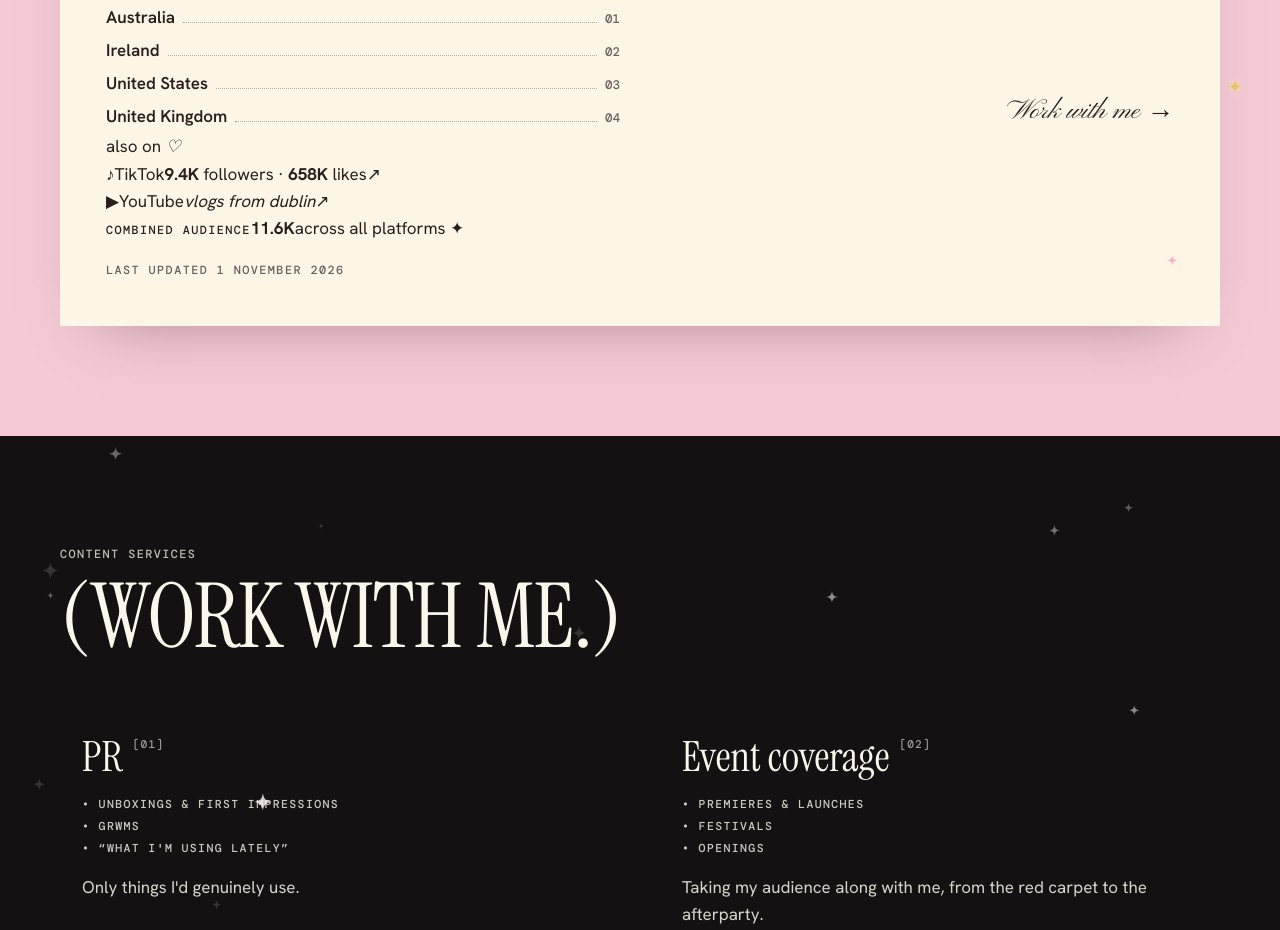
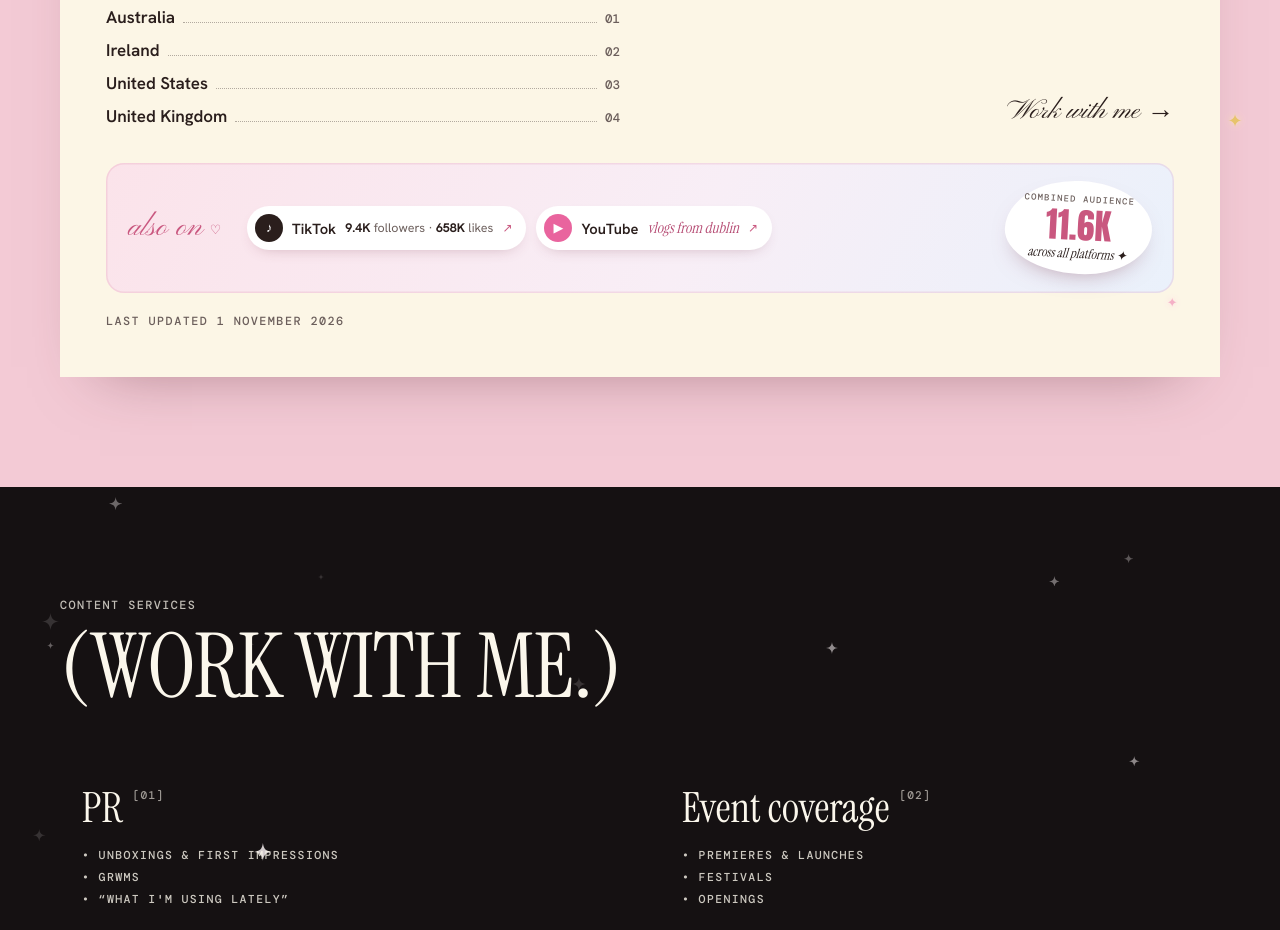
Before and after one commit to jessicakayleyyy/jessica-portfolio1, a Next.js app in the folder 1-code/: page / in a window 1280 px wide. Shown: the part 4400-5330 px from the top of the page. Built offline with nearby package versions, Linux system fonts and the light colour scheme.

Commit message:
Add files via upload

```diff
--- a/1-code/app/globals.css
+++ b/1-code/app/globals.css
@@ -688,3 +688,24 @@
 .flip-face{backface-visibility:hidden;-webkit-backface-visibility:hidden}
 .flip-back{position:absolute;inset:0;transform:rotateY(180deg)}
 @media (prefers-reduced-motion:reduce){.flip-inner{transition:none}}
+
+/* "Also on" row under the Instagram stats */
+.gram-also{display:grid;grid-template-columns:auto minmax(0,1fr) auto;align-items:center;gap:14px 26px;margin-top:30px;padding:18px 22px;border-radius:18px;background:linear-gradient(120deg,#fbe3ea,#f8eef6 55%,#eaf1fb);box-shadow:inset 0 0 0 1.5px rgba(201,87,127,.14)}
+.also-title{font:400 1.9rem/1 var(--script);color:#c9577f;white-space:nowrap}
+.also-title i{font:normal .8rem var(--sans);vertical-align:middle}
+.also-list{display:flex;flex-wrap:wrap;gap:10px}
+.also-pill{display:inline-flex;align-items:center;gap:9px;padding:8px 14px 8px 8px;border-radius:999px;background:#fff;color:var(--ink);text-decoration:none;box-shadow:0 6px 16px -10px rgba(120,50,70,.45);transition:transform .25s cubic-bezier(.3,1.6,.5,1),box-shadow .25s}
+.also-pill:hover{transform:translateY(-3px) rotate(-1deg);box-shadow:0 12px 22px -12px rgba(120,50,70,.55)}
+.also-icon{display:grid;place-items:center;width:28px;height:28px;border-radius:50%;font-size:.8rem;color:#fff}
+.also-tiktok .also-icon{background:#2a1e1c}
+.also-youtube .also-icon{background:#e9649e}
+.also-name{font:600 .92rem var(--sans)}
+.also-nums{font:400 .78rem var(--sans);color:var(--muted)}
+.also-nums b{font-weight:700;color:var(--ink)}
+.also-nums em{font:italic 400 .95rem var(--serif);color:#b64c74}
+.also-go{font-size:.75rem;color:#c9577f}
+.also-total{display:grid;justify-items:center;gap:2px;min-width:132px;padding:12px 18px;border-radius:50% 50% 48% 52%/55% 50% 50% 45%;background:#fff;rotate:3deg;box-shadow:0 10px 24px -14px rgba(120,50,70,.55)}
+.also-total .mono{font-size:.55rem;letter-spacing:.14em;text-transform:uppercase;color:var(--muted)}
+.also-total b{font:400 2.2rem/1 var(--display);color:#c9577f}
+.also-sub{font:italic 400 .82rem var(--serif);color:var(--ink)}
+@media (max-width:760px){.gram-also{grid-template-columns:1fr;justify-items:start}.also-total{justify-self:center}}
```
